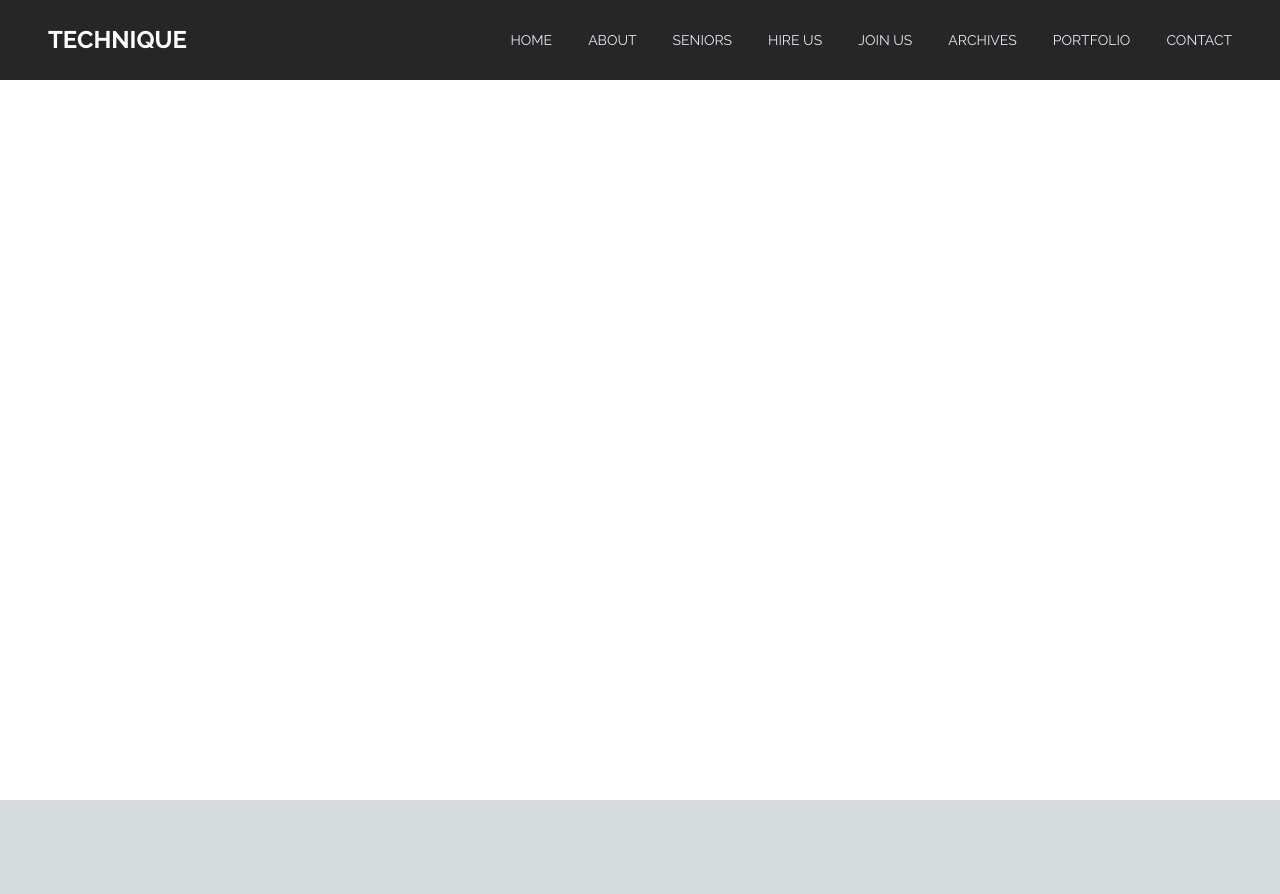
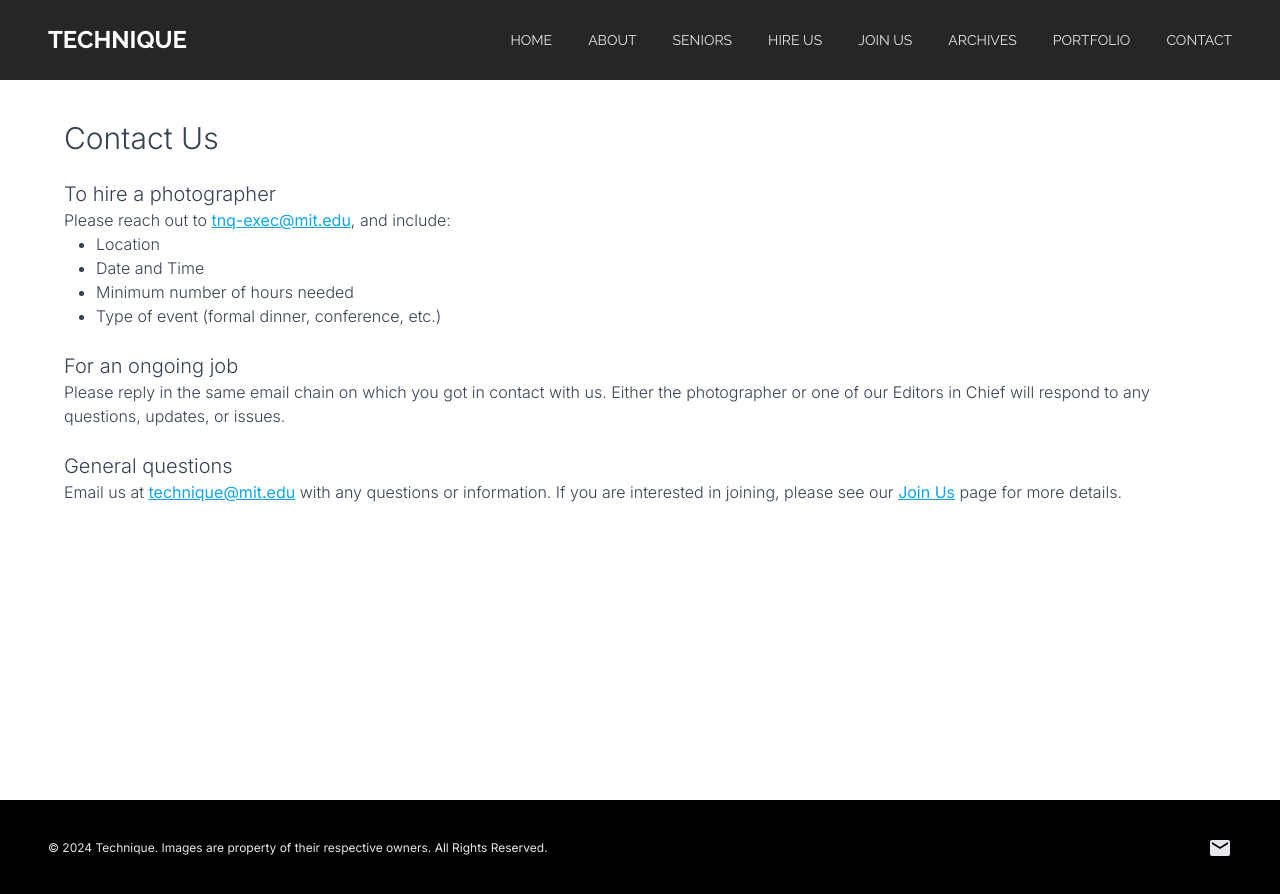
Before and after one commit to MIT-Technique/Technique-Website, a Next.js app: page /contact in a window 1280 px wide. Before the commit the page ends 800 px from the top, so only its background shows below. Built offline with nearby package versions, Linux system fonts and the light colour scheme.

Commit message:
Added Contact Page details

```diff
--- a/src/app/contact/page.jsx
+++ b/src/app/contact/page.jsx
@@ -1,4 +1,6 @@
 import React from "react";
+import Image from "next/image";
+
 import Footer from "@/components/Footer/Footer";
 import Navbar from "@/components/Navbar_and_Sidebar/Navbar";
 
@@ -6,9 +8,61 @@ function page() {
   return (
     <>
       <Navbar/>
-      <div className="min-h-screen h-screen w-screen bg-white flex flex-col pt-[15vh]">
-        <main className="w-full h-full px-12 md:px-60"></main>
+      <div className="min-h-screen w-screen bg-white flex flex-col py-[15vh] md:pt-[15vh] md:pb-[5vh]">
+        <main className="flex relative flex-col px-[5vw] md:flex-row justify-center items-center w-full h-full font-light text-gray-700">
+          {/* idk what image to add, but here's a template for it */}
+          {/* <div className="relative aspect-square w-full h-auto mx-4">
+          <Image
+                src="/images/other_images/[INSERT IMAGE PATH HERE]"
+                alt=""
+                fill={true}
+                style={{
+                  borderRadius: "0.3rem",
+                  objectFit: "contain",
+                }}
+              />
+          </div> */}
+          <div>
+            <h1 className="text-3xl">Contact Us</h1>
+            <br/>
+            <div>
+              <h2 className="text-xl">To hire a photographer</h2>
+              <p>
+                Please reach out to <a href='mailto:tnq-exec@mit.edu'><b className="text-sky-500 hover:text-blue-500"><u>tnq-exec@mit.edu</u></b></a>, and include:
+              </p>
+              <ul className="list-disc pl-8">
+                <li>Location</li>
+                <li>Date and Time</li>
+                <li>Minimum number of hours needed</li>
+                <li>Type of event (formal dinner, conference, etc.)</li>
+              </ul>
+            </div>
+            <br/>
+            <div>
+              <h2 className="text-xl">For an ongoing job</h2>
+              <p>Please reply in the same email chain on which you got in contact with us. Either the photographer or one of our Editors in Chief will respond to any questions, updates, or issues.</p>
+            </div>
+            <br/>
+            <div>
+              <h2 className="text-xl">General questions</h2>
+              <p>Email us at <a href='mailto:technique@mit.edu'><b className="text-sky-500 hover:text-blue-500"><u>technique@mit.edu</u></b></a> with any questions or information. If you are interested in joining, please see our <a href="/join"><b className="text-sky-500 hover:text-blue-500"><u>Join Us</u></b></a> page for more details.</p>
+            </div>
+            {/* Not sure whether to include this or not */}
+            {/* <br/>
+            <div>
+              <h2 className="text-xl">Physical Mail</h2>
+              <p>Address to:</p>
+              <address className="pl-4">
+                MIT Technique<br/>
+                32 Vassar St.<br/>
+                50-320<br/>
+                Cambridge, MA 02139
+              </address>
+            </div> */}
+          </div>
+        </main>
       </div>
+      <Footer/>
     </>
   );
 }
--- a/src/app/join/page.jsx
+++ b/src/app/join/page.jsx
@@ -22,7 +22,7 @@ function page() {
                 During book season, fall term through early spring term, we hold
                 regular meetings during the week where the various editors of
                 each <i>Technique</i> section come in and do work. This is the
-                best time to get involved with the processof crafting a yearbook
+                best time to get involved with the process of crafting a yearbook
               </p>
               <p>
                 We also Enjoy going on photwalks and different photographic
```
